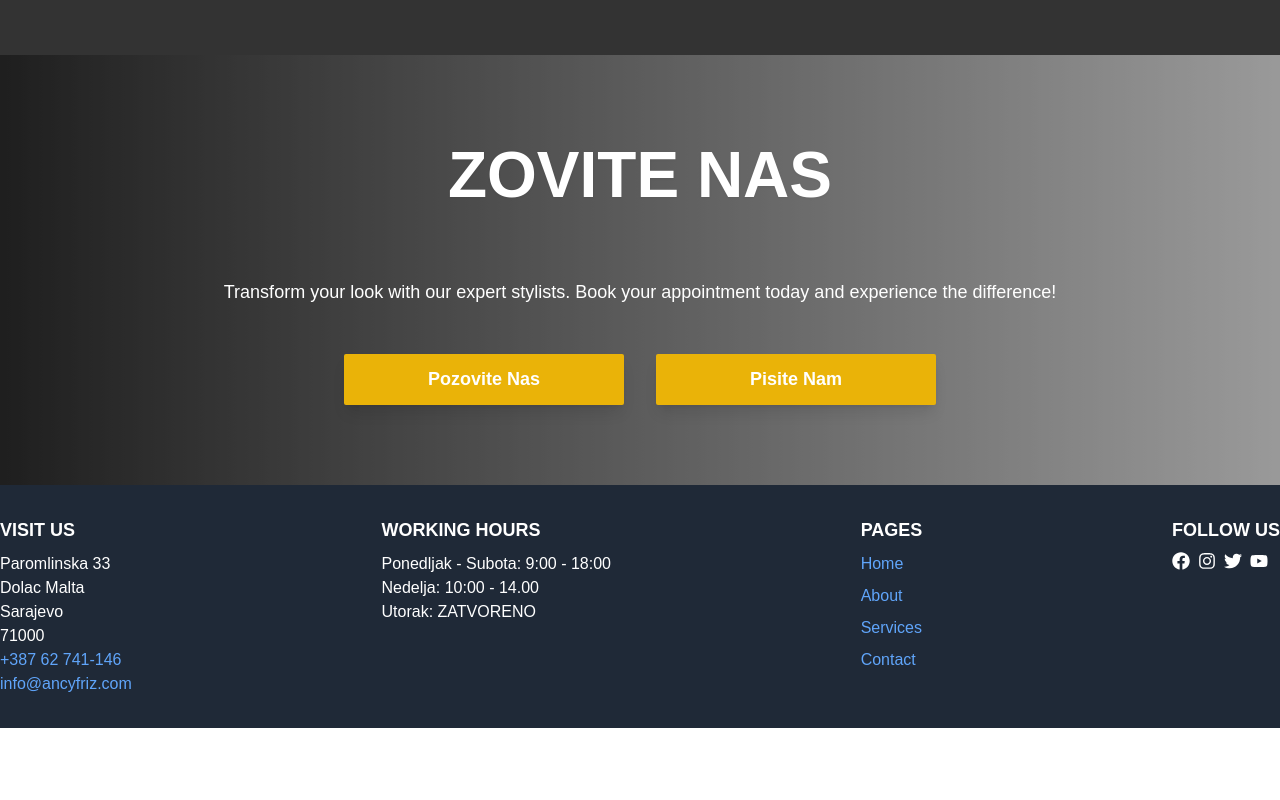
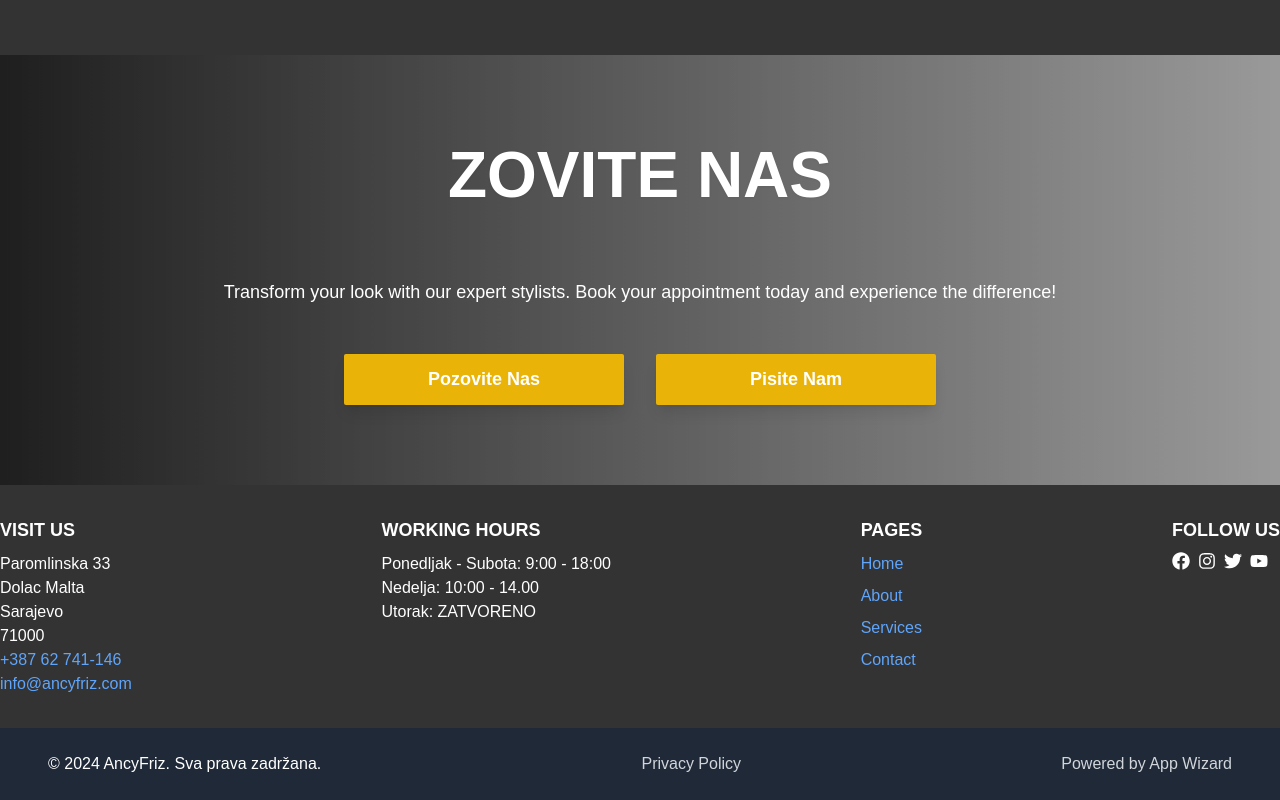
Before and after one commit to MeldinRadoncic/ancyfriz, a React (Create React App) app: page / in a window 1280 px wide. Shown: the part 8733-9533 px from the top of the page. Before the commit the page ends 9461 px from the top, so only its background shows below. Built offline with nearby package versions, Linux system fonts and the light colour scheme.

Commit message:
Creating the Footbar and styling it

```diff
--- a/src/App.js
+++ b/src/App.js
@@ -10,6 +10,7 @@ import "./App.css";
 import Pages from "./Components/Routes/Pages";
 import Navbar from "./Components/Layout/Navbar/Navbar";
 import Footer from "./Components/Layout/Footer/Footer";
+import FooterBar from "./Components/Layout/Footer/FooterBar";
 
 function App() {
   // Initialize AOS library for animations
@@ -26,6 +27,8 @@ function App() {
       <Pages />
       {/* Footer component contains the footer of the website. */}
       <Footer />
+      {/* FooterBar component contains the footer bar of the website. */}
+      <FooterBar />
     </>
   );
 }
--- a/src/Components/Layout/Footer/Footer.jsx
+++ b/src/Components/Layout/Footer/Footer.jsx
@@ -5,7 +5,7 @@ import NavbarData from "../../../AppData/NavbarData";
 
 const Footer = () => {
   return (
-    <footer className='bg-gray-800 text-white py-8'>
+    <footer className='bg-primary-charcoal text-white py-8'>
       <div className='container mx-auto flex flex-col lg:flex-row lg:justify-between text-center lg:text-left'>
         {/* Visit Us Section */}
         <div className='mb-6 lg:mb-0 flex flex-col'>
--- /dev/null
+++ b/src/Components/Layout/Footer/FooterBar.jsx
@@ -0,0 +1,37 @@
+import React from 'react';
+
+const date = new Date().getFullYear();
+
+const FooterBar = () => {
+  return (
+    <footer className="bg-gray-800 py-6 text-white px-6 md:px-12">
+      <div className="max-w-screen-xl mx-auto flex flex-col md:flex-row items-center justify-between space-y-4 md:space-y-0">
+        <div className="text-center md:text-left">
+          <p className="text-sm md:text-base font-light">
+            &copy; {date} AncyFriz. Sva prava zadržana.
+          </p>
+        </div>
+        <div>
+          <a
+            href="/privacy-policy"
+            className="text-sm md:text-base text-gray-300 hover:text-white transition-colors"
+          >
+            Privacy Policy
+          </a>
+        </div>
+        <div>
+          <a
+            href="https://www.appwizardpro.com"
+            className="text-sm md:text-base text-gray-300 hover:text-white transition-colors"
+            target="_blank"
+            rel="noopener noreferrer"
+          >
+            Powered by App Wizard
+          </a>
+        </div>
+      </div>
+    </footer>
+  );
+};
+
+export default FooterBar;
```
